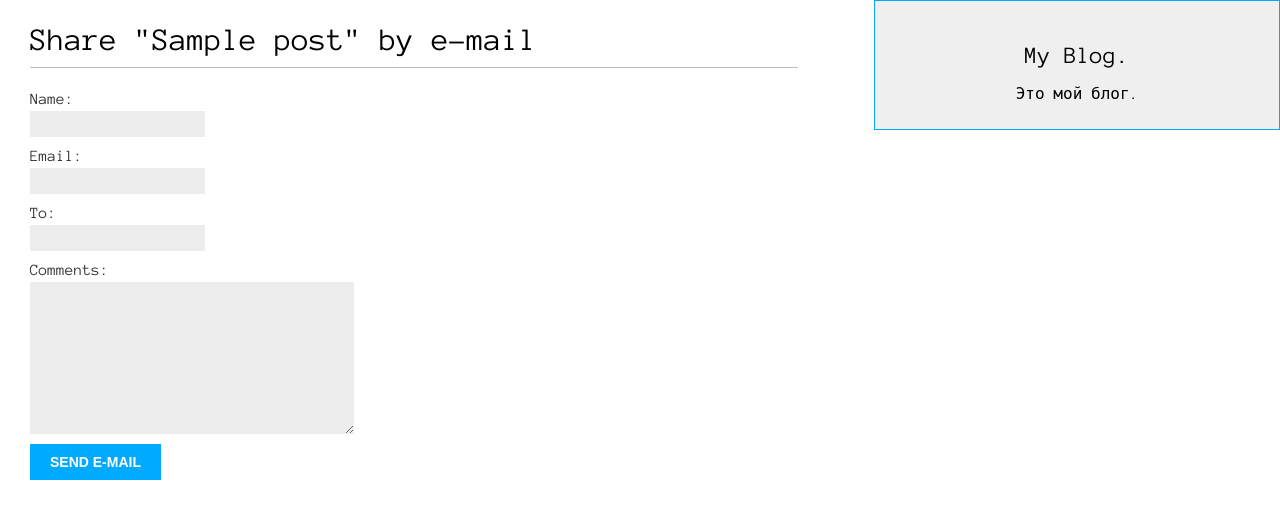
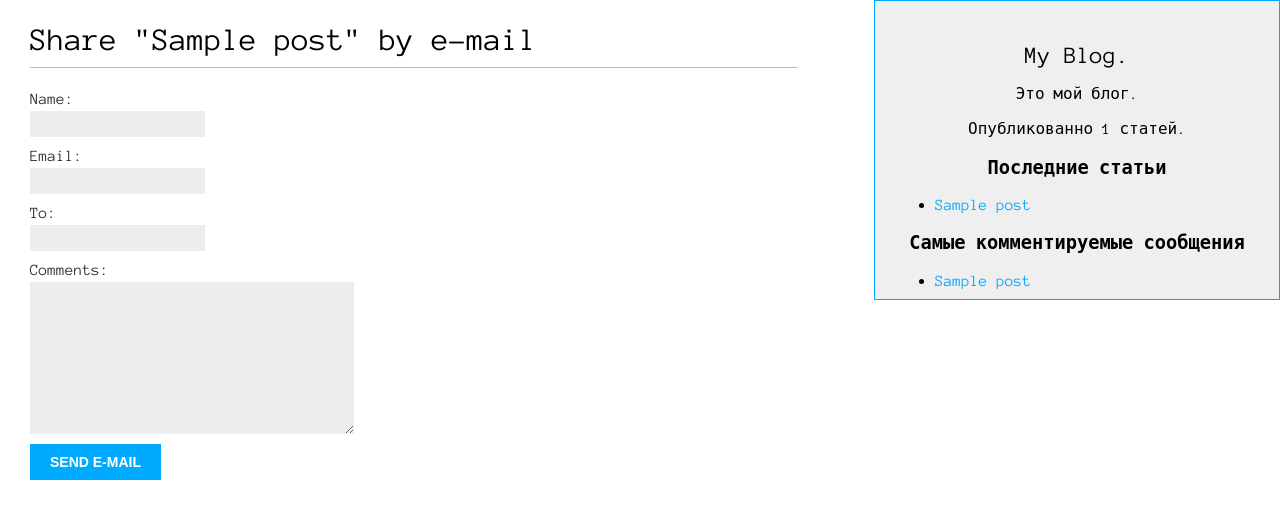
Before and after one commit to Hazzari/big_site, a Django app: page /blog/1/share/ in a window 1280 px wide. Shown: the top 519 px of the page. Run offline with Django 3.2, Linux system fonts and the light colour scheme; tables that the repository leaves empty hold one stand-in row (values such as "Sample post").

Commit message:
add custome tags

```diff
--- /dev/null
+++ b/blog/templatetags/blog_tags.py
@@ -0,0 +1,39 @@
+from django import template
+from django.db.models import Count
+
+from ..models import Post
+
+# Регистрация своих тегов происходит через экземпляр Library
+register = template.Library()
+
+
+# Регистрируем тег
+@register.simple_tag
+def total_posts():
+    """
+    Возвращаем количество статей.
+
+    :return: QuerySet
+    """
+    return Post.published.count()
+
+
+@register.inclusion_tag('blog/post/latest_post.html')
+def show_latest_posts(count=5):
+    """
+    последние статьи
+
+    :param count: количество статей.
+    :return: dict
+    """
+    latest_posts = Post.published.order_by('-publish')[:count]
+    return {'latest_posts': latest_posts}
+
+
+@register.simple_tag
+def get_most_commented_posts(count=5):
+    # annotate() - добавляем к каждой статье количества комментариев.
+    # Count - используется в качестве функции агрегации,
+    # которая вычисляет количество комментариев total_comments
+
+    return Post.published.annotate(total_comments=Count('comments')).order_by('-total_comments')[:count]
--- a/static/css/block.css
+++ b/static/css/block.css
@@ -111,3 +111,15 @@ input[type=submit] {
     font-size: 12px;
     color: #666;
 }
+
+.show-last-post {
+    box-sizing: border-box;
+    margin: 0 10px;
+    text-align: left;
+}
+
+.most_commented_posts {
+    box-sizing: border-box;
+    margin: 0 10px;
+    text-align: left;
+}
--- a/templates/blog/base.html
+++ b/templates/blog/base.html
@@ -1,7 +1,9 @@
 {% load static %}
+{% load blog_tags %}
 <!doctype html>
 <html lang="ru">
 <head>
+    <link rel="stylesheet" type="text/css" href="../../static/css/block.css"/>
     <meta charset="UTF-8">
     <title>{% block title %}{% endblock %}</title>
     <link rel="stylesheet" href="{% static 'css/block.css' %}">
@@ -17,6 +19,24 @@
 <div id="sidebar">
     <h2>My Blog.</h2>
     <p>Это мой блог.</p>
+    <p>Опубликованно {% total_posts %} статей.</p>
+    <h3>Последние статьи</h3>
+    <div class="show-last-post">{% show_latest_posts 3 %}
+    </div>
+    <div>
+        <h3>Самые комментируемые сообщения</h3>
+        {% get_most_commented_posts 3 as most_commented_posts %}
+
+        <ul class="most_commented_posts">
+            {% for post in most_commented_posts %}
+
+                <li><a href="{{ post.get_absolute_url }}">{{ post.title }}</a></li>
+            {% endfor %}
+
+        </ul>
+    </div>
+
+
 </div>
 
 </body>
--- /dev/null
+++ b/templates/blog/post/latest_post.html
@@ -0,0 +1,6 @@
+<ul>
+    {% for post in latest_posts %}
+        <li><a href="{{ post.get_absolute_url }}">{{ post.title }}</a></li>
+    {% endfor %}
+
+</ul>
```
Also changed, not shown: blog/templatetags/__init__.py (added).
